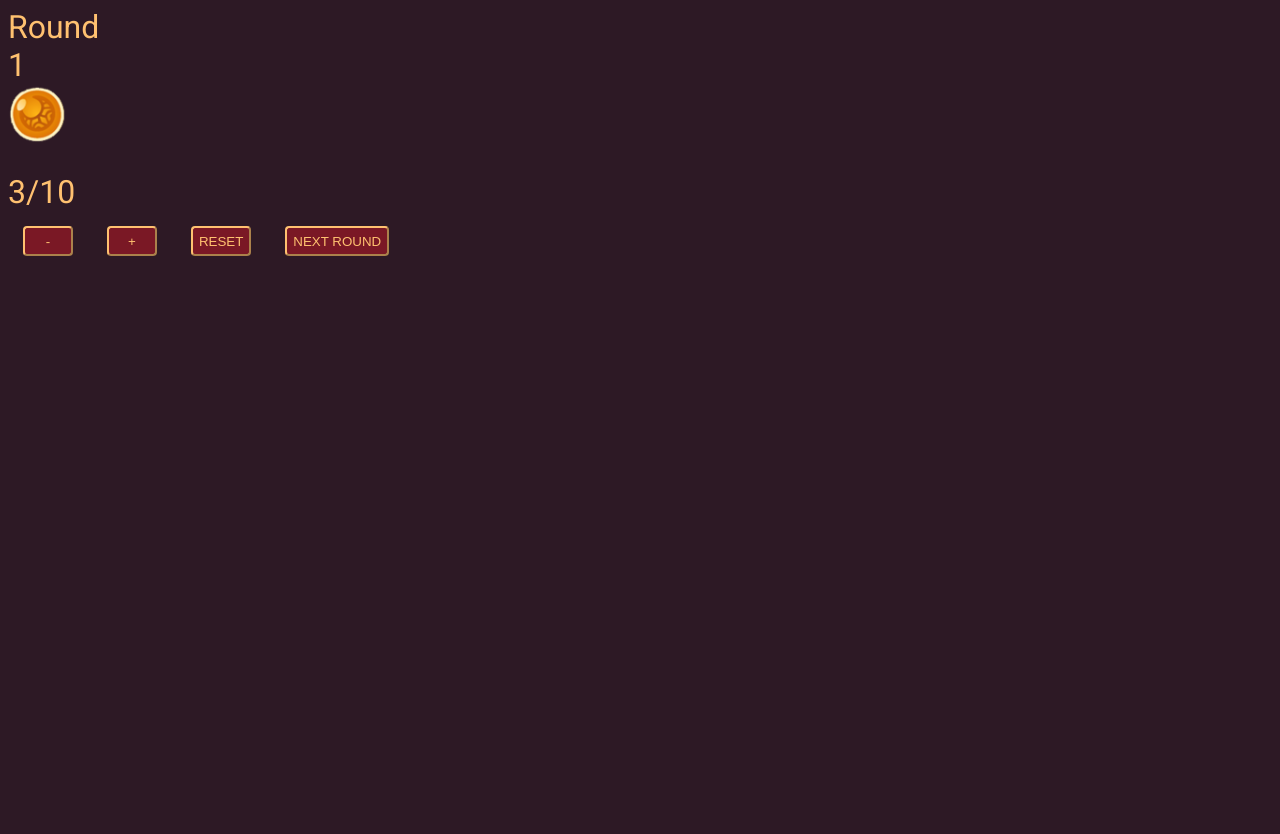
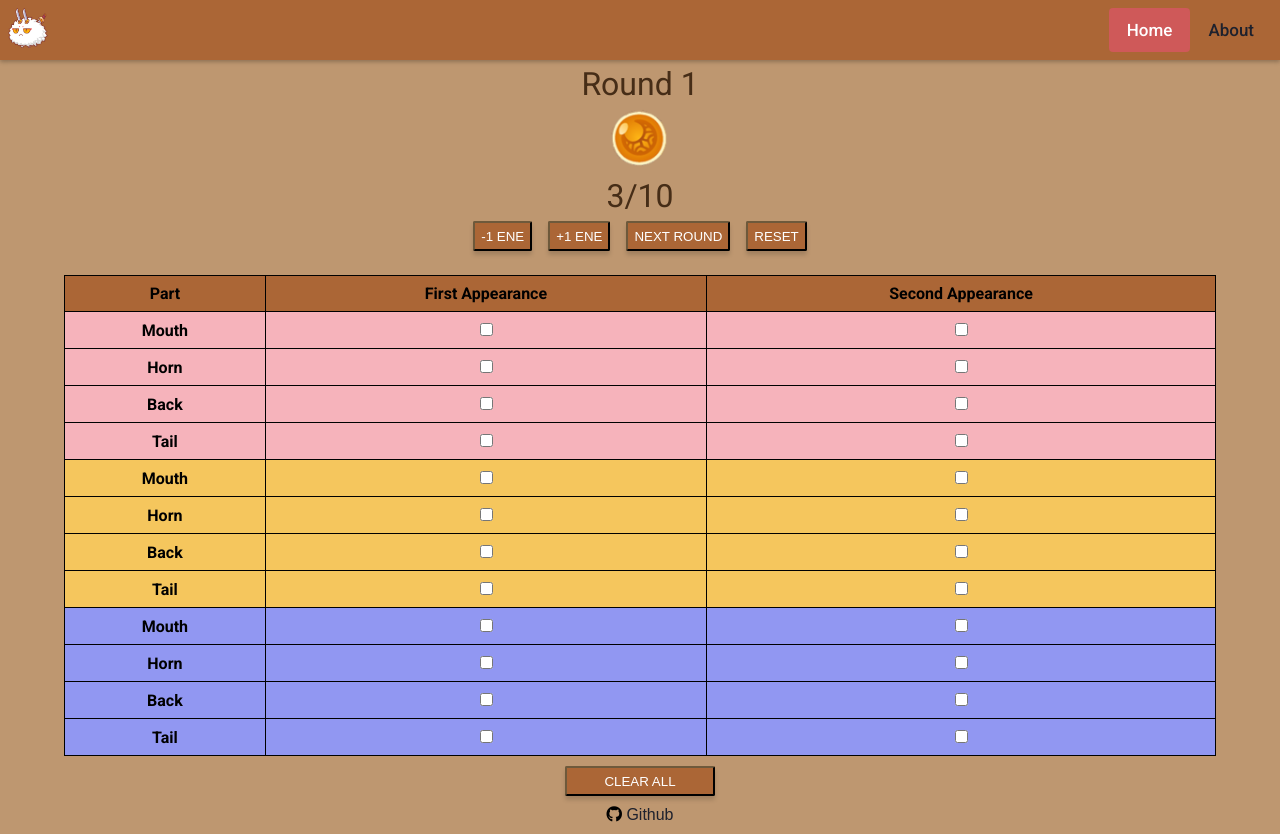
Before and after one commit to jmarcosg/axieTools, a plain HTML site: page index.html in a window 1280 px wide. Before the commit the page ends 800 px from the top, so only its background shows below. Drawn offline with nearby package versions, Linux system fonts and the light colour scheme.

Commit message:
AT1.0 uploaded

```diff
--- a/assets/js/energyCalculator.js
+++ b/assets/js/energyCalculator.js
@@ -4,7 +4,7 @@ var round = document.getElementById("roundNumber");
 round = 1;
 
 function subtract(){
-  counter = counter - 1;
+  counter -= 1;
   if (counter <= 0) {
     counter = 0;
   }
@@ -13,7 +13,7 @@ function subtract(){
 }
 
 function add(){
-  counter = counter + 1;
+  counter += 1;
   if (counter >= 10) {
     counter = 10;
   }
@@ -22,5 +22,18 @@ function add(){
 
 function reset(){
   counter = 3;
+  round = 1;
+  document.getElementById("energyQuantity").innerHTML = counter;
+  document.getElementById("roundNumber").innerHTML = round;
+}
+
+function nextRound(){
+  round += 1;
+  counter += 2;
+  if (counter >= 10) {
+    counter = 10;
+  }
+
+  document.getElementById("roundNumber").innerHTML = round;
   document.getElementById("energyQuantity").innerHTML = counter;
 }
--- /dev/null
+++ b/assets/js/table.js
@@ -0,0 +1,6 @@
+function uncheckAll() {
+    document.querySelectorAll('input[type="checkbox"]')
+      .forEach(el => el.checked = false);
+  }
+
+  document.querySelector('button').addEventListener('click', uncheckAll);
--- a/assets/styles/calculator.css
+++ b/assets/styles/calculator.css
@@ -1,16 +1,16 @@
 .calculator-container {
   width: auto;
-  height: 300px;
-  margin: 0 auto;
-  display: inline;
+  height: 210px;
+  margin: auto;
+  display: block;
 }
 
 /* Rounds */
 .round-container {
+  margin-top: 5px;
   width: auto;
-  margin: 0 auto;
-  align-content: center;
-  align-items: center;
+  display: block;
+  text-align: center;
 }
 
 .round-info {
@@ -23,25 +23,28 @@
 }
 
 .round-container img {
+  margin-top: 5px;
   height: 60px;
   width: 60px;
-  margin: 0 auto;
 }
 
 .energy-quantity {
-  margin-top: 25px;
+  margin-top: 5px;
   font-size: 2em;
 }
 
 /* Gain-Loss */
 .ene-gain-loss-container {
-  margin: auto;
+  margin-top: 8px;
+  margin: 0 auto;
+  width: auto;
+  display: block;
+  text-align: center;
 }
 
 .eneCalc-item {
-  padding: 15px;
+  padding: 6px;
   display: inline-block;
-  vertical-align: middle;
 }
 .eneCalc-item p {
   text-align: center;
@@ -51,11 +54,17 @@
   min-width: 50px;
   width: auto;
   height: 30px;
-  border-radius: 4px 4px 4px 4px;
+  border-radius: 2px 2px 2px 2px;
 
-  background-color: #7a1825;
-  border-color: #ffc170;
-  color: #ffc170;
+  background-color: #ab6636;
+  border-color: #1a150e;
+  color: #fff;
+  box-shadow: 0px 4px 4px rgba(0, 0, 0, 0.15);
+}
+
+.ene-gain-loss-container button:hover {
+  background-color: #d48750;
+  color: #fff;
 }
 
 .gain-container {
--- a/assets/styles/styles.css
+++ b/assets/styles/styles.css
@@ -1,9 +1,79 @@
 html,
 body {
-  /* margin: 0 auto; */
+  margin: 0 auto;
+  height: auto;
   font-family: "Roboto";
-  color: #ffc170;
-  scroll-behavior: smooth;
+  color: #462d17;
 
-  background: #2d1925;
+  background: #be9770;
 }
+
+/* Header */
+header {
+  overflow: hidden;
+  padding: 8px;
+  position: relative;
+
+  background-color: #ab6636;
+  box-shadow: 0px 2px 4px rgba(0, 0, 0, 0.25);
+}
+
+header a {
+  float: left;
+  color: #1e212d;
+  text-align: center;
+  padding: 18px;
+  text-decoration: none;
+  font-size: 17px;
+  font-weight: 500;
+  line-height: 8px;
+  border-radius: 4px;
+}
+
+header img {
+  height: 40px;
+  width: 40px;
+}
+
+header img:hover {
+  animation: pulse;
+  animation-duration: 1.15s;
+}
+
+.header-right a:hover {
+  background-color: rgba(238, 238, 238, 0.199);
+  color: #1e212d;
+}
+
+.header-right a.active {
+  background-color: #cf5959;
+  color: #fff;
+}
+
+.header-right {
+  float: right;
+}
+
+footer {
+  width: 100%;
+  margin-top: 200px;
+  margin: 0 auto;
+  font-size: 12px;
+  text-align: center;
+
+  color: #000;
+}
+
+footer a {
+  cursor: pointer;
+  font-family: "Poppins", sans-serif;
+  text-decoration: none;
+  align-items: center;
+}
+
+footer a:link,
+footer a:visited,
+footer a:hover,
+footer a:active {
+  color: #1e212d;
+}
--- /dev/null
+++ b/assets/styles/table.css
@@ -0,0 +1,66 @@
+.cards-and-parts-container table {
+  margin: auto;
+  border-collapse: collapse;
+  color: #000;
+  font-weight: bold;
+  text-align: center;
+  width: 90%;
+}
+
+th {
+  background-color: #ab6636;
+  border: 1px solid #000;
+  padding: 8px;
+}
+
+/* Axie 1 */
+.axie1 {
+  background-color: #f6b3bb;
+  color: #000;
+  border: 1px solid #000;
+  padding: 8px;
+}
+
+.axie1 button {
+  width: max-content;
+  height: max-content;
+}
+
+/* Axie 2 */
+.axie2 {
+  background-color: #f5c65d;
+  color: #000;
+  border: 1px solid #000;
+  padding: 8px;
+}
+
+/* Axie 3*/
+.axie3 {
+  background-color: #9197f2;
+  color: #000;
+  border: 1px solid #000;
+  padding: 8px;
+}
+
+.clear-checkboxes {
+  text-align: center;
+}
+
+.clear-checkboxes button {
+  margin-top: 10px;
+  margin-left: auto;
+  min-width: 150px;
+  width: auto;
+  height: 30px;
+  border-radius: 2px 2px 2px 2px;
+
+  background-color: #ab6636;
+  border-color: #1a150e;
+  color: #fff;
+  box-shadow: 0px 4px 4px rgba(0, 0, 0, 0.15);
+}
+
+.clear-checkboxes button:hover {
+  background-color: #d48750;
+  color: #fff;
+}
--- a/index.html
+++ b/index.html
@@ -12,26 +12,39 @@
 
     <!--icons-->
     <link rel="icon" type="image/png" href="assets/img/axie_102x128.png">
+    <link rel="stylesheet" href="https://use.fontawesome.com/releases/v5.15.3/css/all.css" integrity="sha384-SZXxX4whJ79/gErwcOYf+zWLeJdY/qpuqC4cAa9rOGUstPomtqpuNWT9wdPEn2fk" crossorigin="anonymous">
+
 
     <!--stylesheet-->
     <link rel="stylesheet" href="assets/styles/styles.css">
     <link rel="stylesheet" href="assets/styles/calculator.css">
+    <link rel="stylesheet" href="assets/styles/table.css">
+    <link rel="stylesheet" href="https://cdnjs.cloudflare.com/ajax/libs/animate.css/4.1.1/animate.min.css" />
 
     <!--font-->
     <link rel="preconnect" href="https://fonts.googleapis.com">
     <link rel="preconnect" href="https://fonts.gstatic.com" crossorigin>
     <link href="https://fonts.googleapis.com/css2?family=Roboto:ital,wght@0,100;0,300;0,400;0,500;0,700;0,900;1,100;1,300;1,400;1,500;1,700;1,900&display=swap" rel="stylesheet">
 
-    <!--script-->
+    <!--js script-->
     <script src="assets/js/energyCalculator.js"></script>
 </head>
 
 <body>
-    <div class="main-container">
+    <div class="nav-bar">
+        <header>
+            <img src="assets/img/kotaro.png">
+
+            <div class="header-right">
+                <a href="#" class="active">Home</a>
+                <a href="assets/pages/about.html">About</a>
+            </div>
+        </header>
+    </div>
+
     <div class="calculator-container">
         <div class="round-container">
-                <span class="round-info">Round</span><br>
-                <span id="roundNumber" class="round-number">1</span><br>
+            <span class="round-info">Round&nbsp;</span><span id="roundNumber" class="round-number">1</span><br>
             <img src="assets/img/energy.png">
 
             <div class="energy-quantity">
@@ -42,24 +55,116 @@
         <div class="ene-gain-loss-container">
             <div class="eneCalc-item">
                 <!-- <p>LOSE</p> -->
-                    <button onclick="subtract()">-</button>
+                <button onclick="subtract()">-1 ENE</button>
             </div>
 
             <div class="eneCalc-item">
                 <!-- <p>GAIN</p> -->
-                    <button onclick="add()">+</button>
+                <button onclick="add()">+1 ENE</button>
+            </div>
+
+            <div class="eneCalc-item">
+                <button onclick="nextRound()">NEXT ROUND</button>
             </div>
 
             <div class="eneCalc-item">
                 <button onclick="reset()">RESET</button>
             </div>
-
-                <div class="eneCalc-item">
-                    <button onclick="reset()">NEXT ROUND</button>
         </div>
     </div>
+
+    <div class="cards-and-parts-container">
+        <table>
+            <thead>
+                <tr>
+                    <th class="table-header">Part</th>
+                    <th class="table-header">First Appearance</th>
+                    <th class="table-header">Second Appearance</th>
+                </tr>
+            </thead>
+            <tbody>
+                <div>
+                    <tr>
+                        <td class="axie1">Mouth</td>
+                        <td class="axie1"><input type="checkbox"></td>
+                        <td class="axie1"><input type="checkbox"></td>
+                    </tr>
+                    <tr>
+                        <td class="axie1">Horn</td>
+                        <td class="axie1"><input type="checkbox"></td>
+                        <td class="axie1"><input type="checkbox"></td>
+                    </tr>
+                    <tr>
+                        <td class="axie1">Back</td>
+                        <td class="axie1"><input type="checkbox"></td>
+                        <td class="axie1"><input type="checkbox"></td>
+                    </tr>
+                    <tr>
+                        <td class="axie1">Tail</td>
+                        <td class="axie1"><input type="checkbox"></td>
+                        <td class="axie1"><input type="checkbox"></td>
+                    </tr>
+                </div>
+
+                <div>
+                    <tr>
+                        <td class="axie2">Mouth</td>
+                        <td class="axie2"><input type="checkbox"></td>
+                        <td class="axie2"><input type="checkbox"></td>
+                    </tr>
+                    <tr>
+                        <td class="axie2">Horn</td>
+                        <td class="axie2"><input type="checkbox"></td>
+                        <td class="axie2"><input type="checkbox"></td>
+                    </tr>
+                    <tr>
+                        <td class="axie2">Back</td>
+                        <td class="axie2"><input type="checkbox"></td>
+                        <td class="axie2"><input type="checkbox"></td>
+                    </tr>
+                    <tr>
+                        <td class="axie2">Tail</td>
+                        <td class="axie2"><input type="checkbox"></td>
+                        <td class="axie2"><input type="checkbox"></td>
+                    </tr>
+                </div>
+
+                <div>
+                    <tr>
+                        <td class="axie3">Mouth</td>
+                        <td class="axie3"><input type="checkbox"></td>
+                        <td class="axie3"><input type="checkbox"></td>
+                    </tr>
+                    <tr>
+                        <td class="axie3">Horn</td>
+                        <td class="axie3"><input type="checkbox"></td>
+                        <td class="axie3"><input type="checkbox"></td>
+                    </tr>
+                    <tr>
+                        <td class="axie3">Back</td>
+                        <td class="axie3"><input type="checkbox"></td>
+                        <td class="axie3"><input type="checkbox"></td>
+                    </tr>
+                    <tr>
+                        <td class="axie3">Tail</td>
+                        <td class="axie3"><input type="checkbox"></td>
+                        <td class="axie3"><input type="checkbox"></td>
+                    </tr>
+                </div>
+            </tbody>
+        </table>
+
+        <div class="clear-checkboxes">
+            <button onclick="uncheckAll()">CLEAR ALL</button>
+            <script src="assets/js/table.js"></script>
         </div>
     </div>
+
+    <footer>
+        <p>
+            <i class="fab fa-github fa-lg"><a href="https://github.com/jmarcosg">&nbsp;Github</a></i>
+        </p>
+    </footer>
 </body>
 
 </html>
```
Also changed, not shown: assets/pages/about.html (added, +104 -0 lines), assets/styles/about.css (added, +52 -0 lines), assets/img/axie-NFT-1024x681.jpg (deleted), assets/img/kotaro.png (added). Lines whose indentation alone changed are shown as unchanged.
